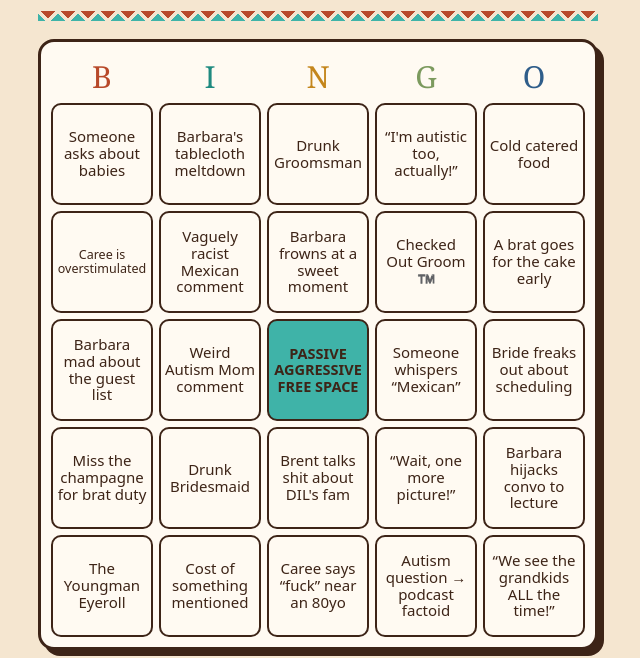
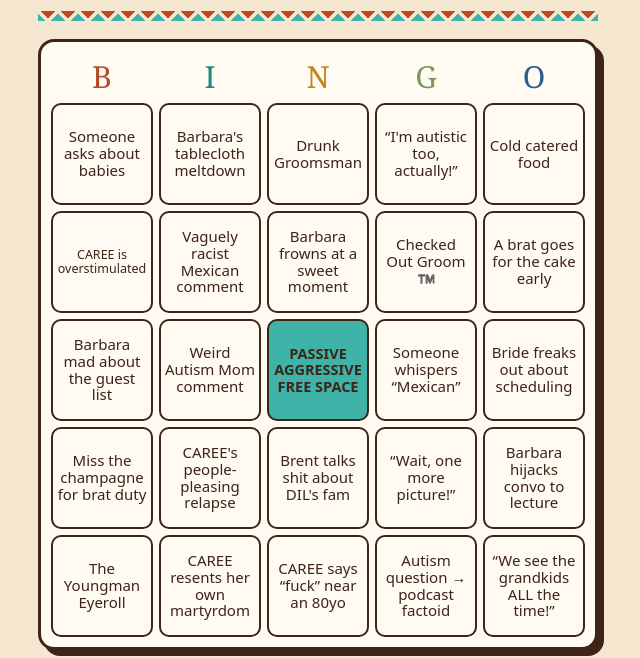
Before and after one commit to justaskclaire/bs-bingo, a plain HTML site: page index.html in a window 1280 px wide. Shown: the part 159-817 px from the top of the page, without its empty margins (322-962 px from the left). Drawn offline with Linux system fonts and the light colour scheme; a web font is replaced by a local one.

Commit message:
Update index.html

```diff
--- a/index.html
+++ b/index.html
@@ -234,7 +234,7 @@
     "“I'm autistic too, actually!”",
     "Cold catered food",
     // row 2
-    "Caree is over\u00ADstimulated",
+    "CAREE is over\u00ADstimulated",
     "Vaguely racist Mexican comment",
     "Barbara frowns at a sweet moment",
     "Checked Out Groom ™️",
@@ -246,19 +246,19 @@
     "Bride freaks out about scheduling",
     // row 4
     "Miss the champagne for brat duty",
-    "Drunk Brides\u00ADmaid",
+    "CAREE's people-pleasing relapse",
     "Brent talks shit about DIL's fam",
     "“Wait, one more picture!”",
     "Barbara hijacks convo to lecture",
     // row 5
     "The Young\u00ADman Eyeroll",
-    "Cost of something mentioned",
-    "Caree says “fuck” near an 80yo",
+    "CAREE resents her own martyrdom",
+    "CAREE says “fuck” near an 80yo",
     "Autism question → podcast factoid",
     "“We see the grandkids ALL the time!”",
   ];
   const FREE_TEXT = "PASSIVE AGGRES\u00ADSIVE FREE SPACE";
-  const STORAGE_KEY = "wedding-bingo-v1";
+  const STORAGE_KEY = "wedding-bingo-v2";
 
   const grid = document.getElementById("grid");
   const statusEl = document.getElementById("status");
@@ -403,7 +403,7 @@
     });
 
     if (marked.size === 25) statusEl.textContent = "🏆 BLACKOUT. You survived the wedding.";
-    else if (winning.length > 1) statusEl.textContent = `🍾 ${winning.length}× BINGO! Someone get Caree a refill.`;
+    else if (winning.length > 1) statusEl.textContent = `🍾 ${winning.length}× BINGO! Someone get CAREE a refill.`;
     else if (winning.length === 1) statusEl.textContent = "🥂 BINGO! Go find that champagne.";
     else statusEl.textContent = "";
 
```
